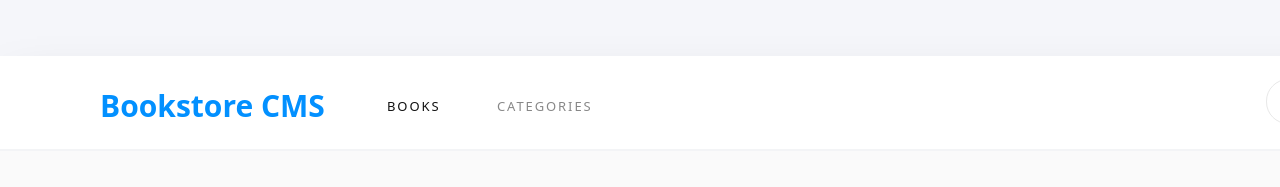
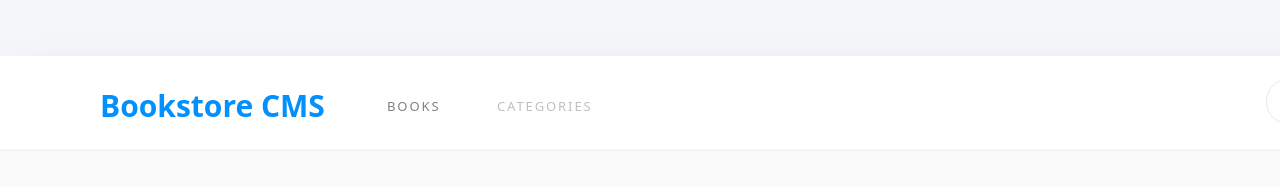
Before and after one commit to AshakaE/cms-books, a React (Create React App) app: page / in a window 1280 px wide. Shown: the top 187 px of the page. Built offline with nearby package versions, Linux system fonts and the light colour scheme.

Commit message:
Modify nav bar style

```diff
--- a/src/App.css
+++ b/src/App.css
@@ -54,7 +54,7 @@ body {
   font-style: normal;
   line-height: normal;
   letter-spacing: 1.9px;
-  color: #121212;
+  color: gray;
 }
 
 .CATEGORIES {
@@ -68,7 +68,7 @@ body {
   font-style: normal;
   line-height: normal;
   letter-spacing: 1.9px;
-  color: #121212;
+  color: gray;
 }
 
 .Mask {
--- a/src/components/App.js
+++ b/src/components/App.js
@@ -12,10 +12,14 @@ const App = () => (
       <div className="flex items-center justify-between">
         <div className="flex items-center">
           <h1 className="Bookstore-CMS">Bookstore CMS</h1>
-          <p className="BOOKS uppercase">Books</p>
-          <p className="CATEGORIES uppercase">Categories</p>
+          <p className="BOOKS uppercase hover:text-gray-900 cursor-pointer">
+            Books
+          </p>
+          <p className="CATEGORIES uppercase hover:text-gray-900 cursor-pointer">
+            Categories
+          </p>
         </div>
-        <div className="Oval rounded-full flex">
+        <div className="Oval rounded-full flex cursor-pointer">
           <FontAwesomeIcon icon={faUser} className="Mask" />
           {/* <div className="Mask">&</div> */}
         </div>
```
